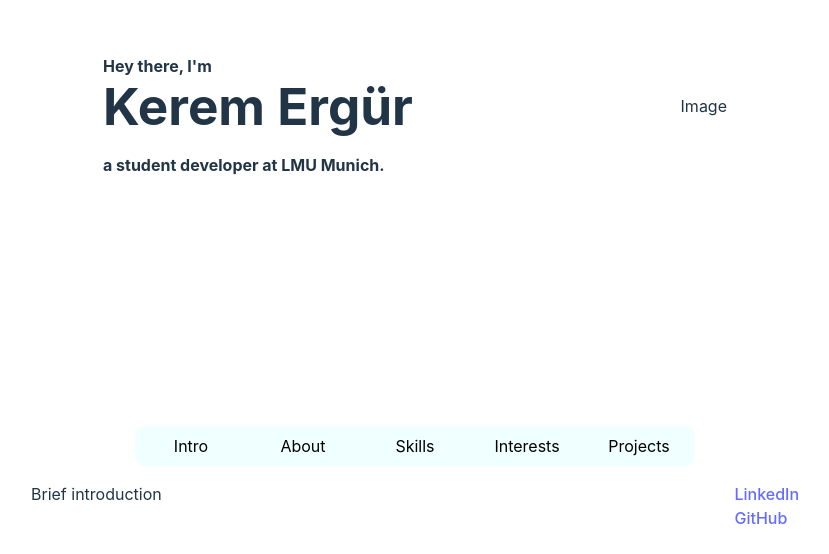
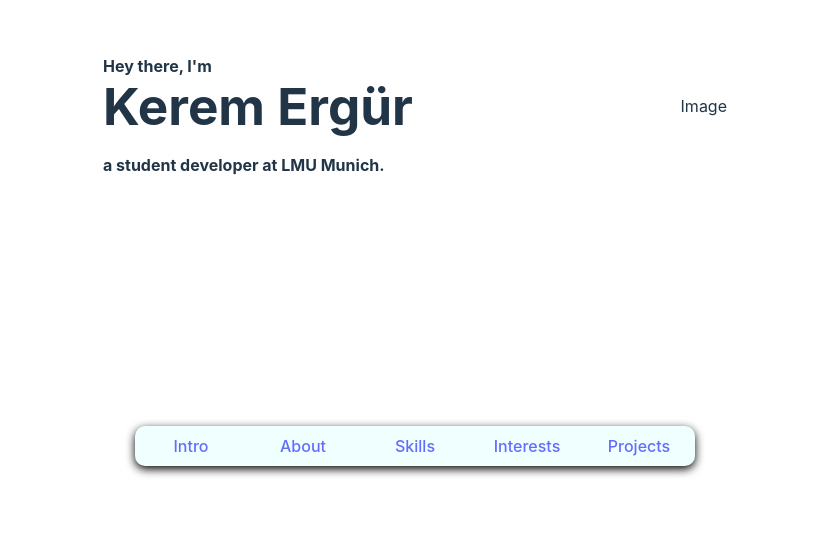
Before and after one commit to keremergur/portfolio, a Vue app: page / in a window 1280 px wide. Shown: the part 246-800 px from the top of the page, without its empty margins (225-1054 px from the left). Built offline with nearby package versions, Linux system fonts and the light colour scheme.

Commit message:
navbar box anchor

```diff
--- a/src/App.vue
+++ b/src/App.vue
@@ -61,9 +61,12 @@ h4 {
 }
 #about {
 	width: 80%;
-	margin: 0 auto;
 	display: flex;
 	justify-content: space-between;
+}
+#about ul {
+	padding: 0;
+	width: 10rem;
 }
 li {
 	display: block;
@@ -73,8 +76,11 @@ li {
 	display: flex;
 	justify-content: space-around;
 	width: 80%;
-	margin: 0 auto;
 }
+section {
+	margin: 10rem auto;
+}
+
 #interests {
 	height: 300rem;
 }
--- a/src/components/Navbar.vue
+++ b/src/components/Navbar.vue
@@ -4,11 +4,11 @@
 
 <template>
   <nav>
-	<li>Intro</li>
-	<li>About</li>
-	<li>Skills</li>
-	<li>Interests</li>
-	<li>Projects</li>
+	<li><a href="">Intro</a></li>
+	<li><a href="#about">About</a></li>
+	<li><a href="#skills">Skills</a></li>
+	<li><a>Interests</a></li>
+	<li><a>Projects</a></li>
   </nav>
 </template>
 
@@ -20,15 +20,20 @@ nav {
 	margin: 0 auto;
 	position: sticky;
 	top: 2rem;
+	box-shadow: 0 3px 10px rgb(0 0 0 / 1);
 }
 nav li {
 	color: black;
 	display: inline-block;
 	list-style: none;
-	padding: 0.5rem 1rem;;
-	width: 5rem;
 }
 nav li:hover {
 	background-color: cyan;
 }
+a {
+	display: inline-block;
+	padding: 0.5rem 1rem;
+	width: 5rem;
+
+}
 </style>
```
